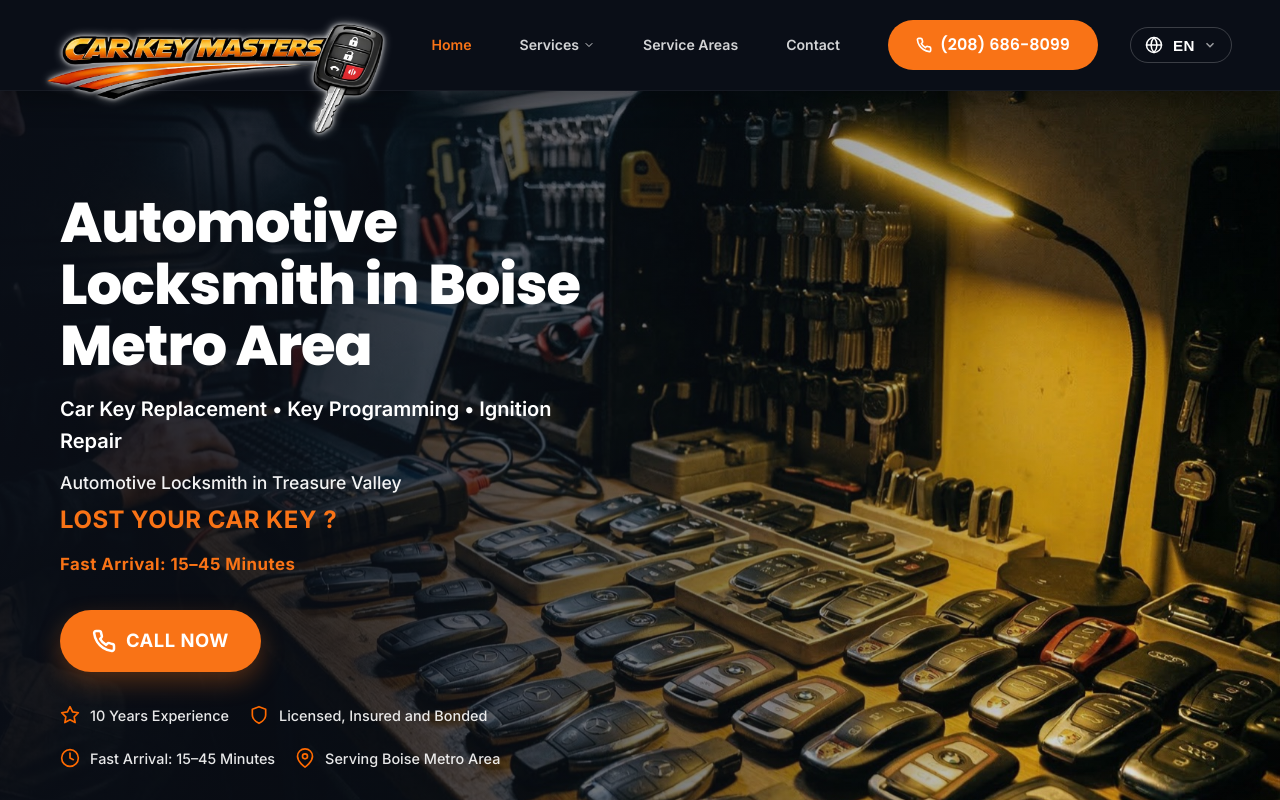
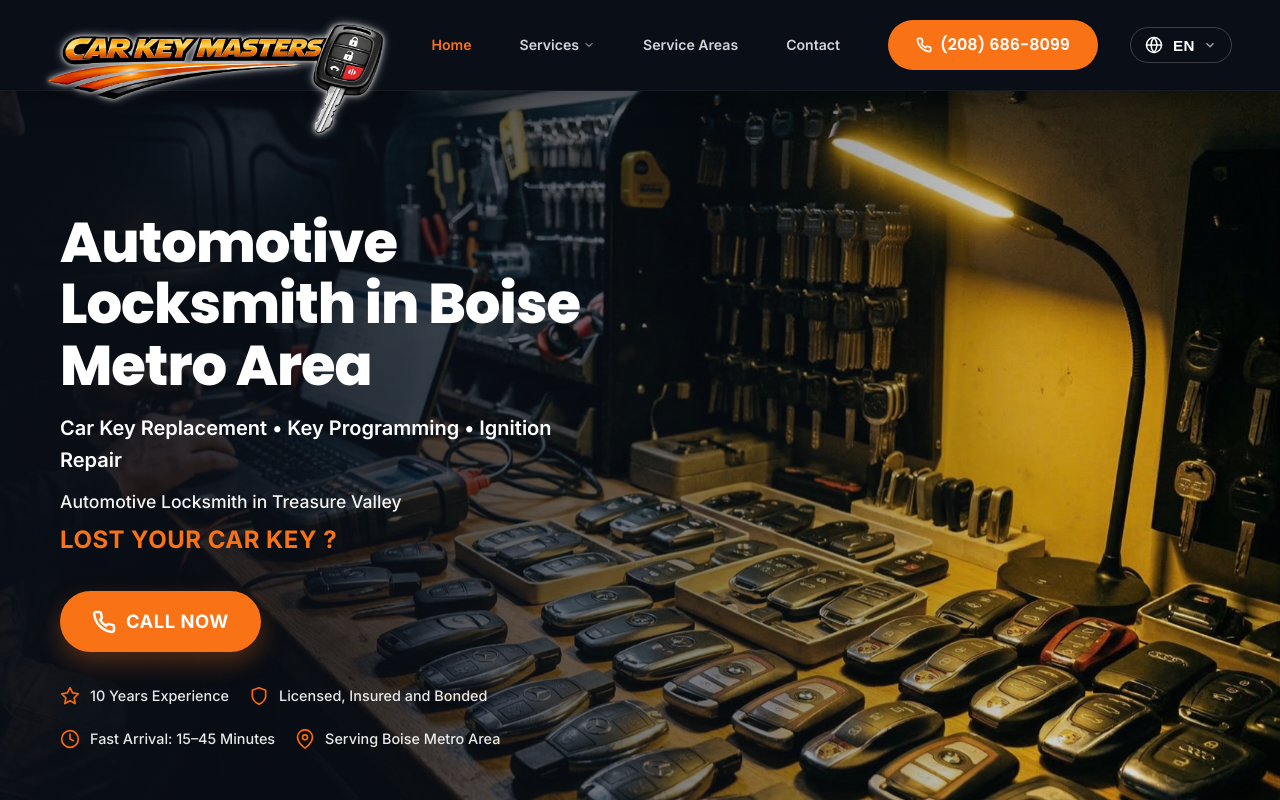
Before and after one commit to saskij/https-github.com-_-demo-locksmith, a Next.js app: page /en in a window 1280 px wide. Shown: the top 800 px of the page. Built offline with nearby package versions, Linux system fonts and the light colour scheme.

Commit message:
Hero: remove arrival time line under LOST YOUR CAR KEY ?

```diff
--- a/components/HeroSection.jsx
+++ b/components/HeroSection.jsx
@@ -57,9 +57,6 @@ export default function HeroSection({
                                 {line}
                             </p>
                         ))}
-                        <p style={{ fontSize: '1.05rem', color: 'var(--orange)', fontWeight: '700', letterSpacing: '0.5px' }}>
-                            {tr.arrivalLine}
-                        </p>
                     </div>
 
                     <a href="tel:+12086868099" className="btn btn--primary btn--lg" style={{ fontSize: '1.15rem', padding: '16px 32px', display: 'inline-flex', alignItems: 'center', gap: '10px', borderRadius: '50px', fontWeight: '700', minHeight: '56px' }}>
```
